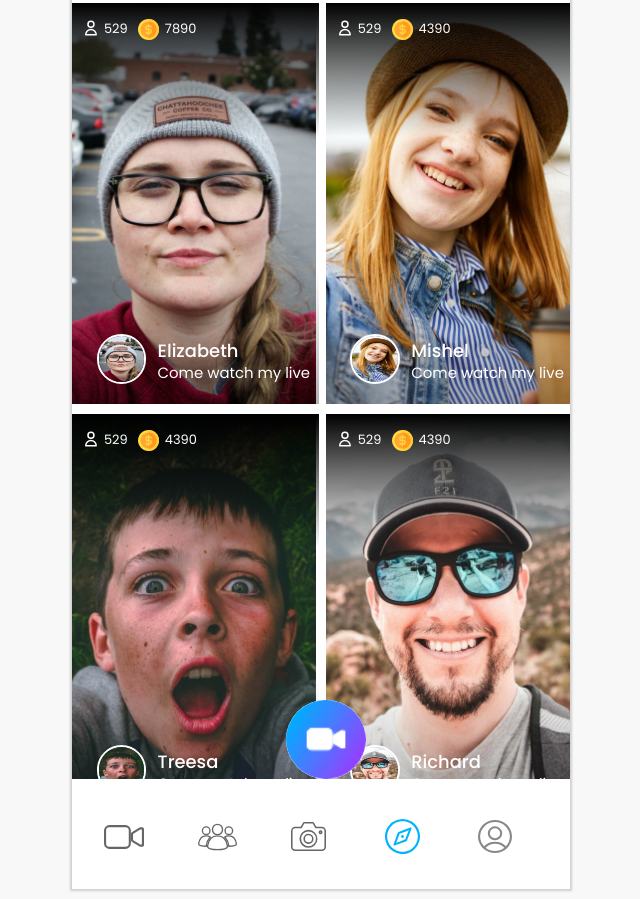
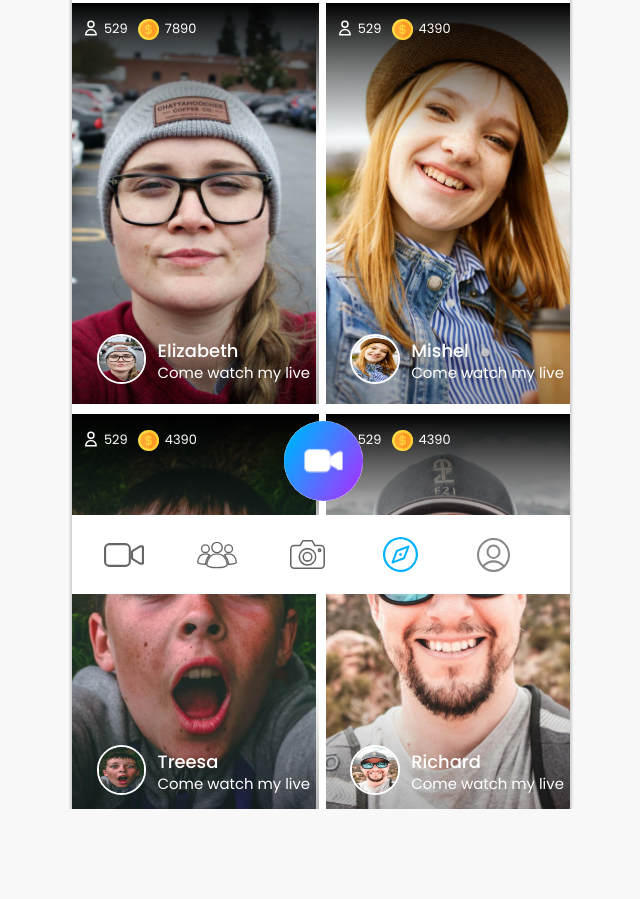
Before and after one commit to satpalaalaria/FLOW-XD-UI-No.1, a plain HTML site: page index.html in a window 1280 px wide. Shown: the part 206-1105 px from the top of the page, without its empty margins (319-959 px from the left). After the commit the page ends 1015 px from the top, so only its background shows below. Drawn offline with Linux system fonts and the light colour scheme.

Commit message:
some new chnage

```diff
--- a/css/style.css
+++ b/css/style.css
@@ -15,16 +15,16 @@ body {
   align-items: center;
 }
 .contanir {
-  height: 110rem;
+  height: 100%;
   width: 50rem;
   background-color: #ffffff;
-  /* background-color: #01c93e; */
   box-shadow: 0px 0px 0.2rem 0.2rem #00000029;
   /* margin: 0 auto; */
   /* overflow: hidden; */
   /* overflow-y: hidden; */
   overflow-x: hidden;
-  margin-bottom: 10px;
+  /* margin-bottom: 10px; */
+  position: relative;
 }
 .header {
   height: 6.5rem;
@@ -207,7 +207,7 @@ body {
   display: grid;
   grid-template-columns: repeat(2, 3fr);
   width: 100%;
-  height: 78rem;
+  height: 81rem;
   column-gap: 1rem;
   row-gap: 1rem;
   overflow-x: auto;
@@ -346,18 +346,14 @@ body {
   left: 10%;
 }
 .footer {
-  /* border-top: 2px solid #000000; */
-  position: sticky;
-  top: 0;
-  bottom: 0;
-  display: block;
+  position: fixed;
+  width: 50rem;
+  bottom: 0%;
   background-color: #ffffff;
-  margin-top: 20px;
   z-index: 999;
 }
 .icons {
-  height: 7.5rem;
-  width: 94%;
+  height: 7.9rem;
   display: grid;
   grid-template-columns: repeat(5, 1fr);
   align-items: center;
@@ -386,17 +382,16 @@ body {
   height: 3.4rem;
   width: 3.4rem;
 }
-.video-icon-possi {
+/* .all-img-icon {
   position: relative;
-}
+} */
 .video-icon {
   height: 8rem;
+  position: absolute;
+  top: -120%;
+  left: 42.5%;
   width: 8rem;
-  position: absolute;
-  bottom: 100%;
-  left: 43%;
   background-color: #ffffff;
-  /* border: 0.1px solid #00b3ff; */
   border-radius: 50%;
 }
 
@@ -598,6 +593,9 @@ body {
   .img6 {
     width: 22.2rem;
     height: 40rem;
+  }
+  .footer {
+    width: 100%;
   }
 }
 /*for 383px*/
--- a/index.html
+++ b/index.html
@@ -11,7 +11,10 @@
 
     <!-- Open Graph / Facebook -->
     <meta property="og:type" content="website" />
-    <meta property="og:url" content="https://flow-xd-ui-1-satpal.netlify.app/" />
+    <meta
+      property="og:url"
+      content="https://flow-xd-ui-1-satpal.netlify.app/"
+    />
     <meta property="og:title" content="Flow-1-XD-UI No.1" />
     <meta property="og:description" content="Simple Mobile UI using HTML,CSS" />
     <meta
@@ -21,7 +24,10 @@
 
     <!-- Twitter -->
     <meta property="twitter:card" content="summary_large_image" />
-    <meta property="twitter:url" content="https://flow-xd-ui-1-satpal.netlify.app/" />
+    <meta
+      property="twitter:url"
+      content="https://flow-xd-ui-1-satpal.netlify.app/"
+    />
     <meta property="twitter:title" content="Flow-1-XD-UI No.1" />
     <meta
       property="twitter:description"
@@ -269,26 +275,17 @@
             </div>
           </div>
         </div>
+      </div>
+      <footer class="footer">
         <div class="video-icon-possi">
           <div class="video-icon-main">
-          <img class="video-icon" alt="icon" src="/img/homeui-vid-camera.png" />
-          <!-- <svg
-          xmlns="http://www.w3.org/2000/svg"
+            <img
               class="video-icon"
-          fill="none"
-          viewBox="0 0 24 24"
-          stroke="currentColor"
-        >
-          <path
-            stroke-linecap="round"
-            stroke-linejoin="round"
-            stroke-width="2"
-            d="M15 10l4.553-2.276A1 1 0 0121 8.618v6.764a1 1 0 01-1.447.894L15 14M5 18h8a2 2 0 002-2V8a2 2 0 00-2-2H5a2 2 0 00-2 2v8a2 2 0 002 2z"
+              alt="icon"
+              src="/img/homeui-vid-camera.png"
             />
-        </svg> -->
           </div>
         </div>
-      <footer class="footer">
         <div class="icons">
           <img
             class="icon1"
```
Lines whose indentation alone changed are shown as unchanged.
